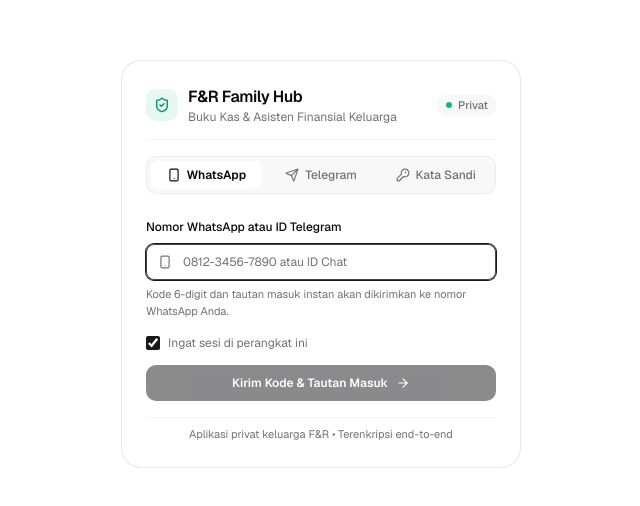
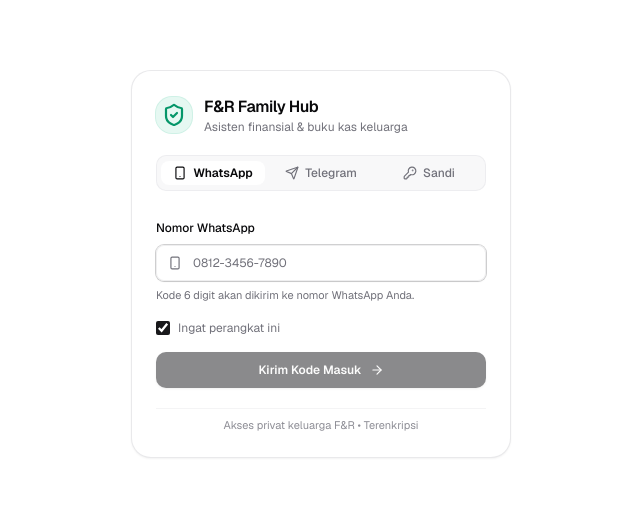
Before and after one commit to muhalfatih/fnr-family-assistant, a Next.js app: page /login in a window 1280 px wide. Shown: the part 136-642 px from the top of the page, without its empty margins (319-959 px from the left). Built offline with nearby package versions, Linux system fonts and the light colour scheme.

Commit message:
style(login): distill login page ui, reduce visual clutter and simplify copy

```diff
--- a/src/app/login/page.tsx
+++ b/src/app/login/page.tsx
@@ -343,33 +343,25 @@
   }
 
   return (
-    <main className="min-h-screen w-full bg-background flex flex-col justify-center items-center p-4 sm:p-6 relative select-none">
+    <main className="min-h-screen w-full bg-background flex flex-col justify-center items-center p-4 sm:p-6 select-none">
       {/* Main Centered Card Container */}
-      <div className="sm:max-w-[400px] w-full rounded-2xl border border-border/80 bg-card p-5 sm:p-6 shadow-xs space-y-4 z-10">
-        {/* Integrated Card Header */}
-        <div className="space-y-1 pb-3.5 border-b border-border/40 text-left">
-          <div className="flex items-center justify-between gap-2">
-            <div className="flex items-center gap-2.5">
-              <div className="size-8 rounded-lg bg-emerald-500/10 text-emerald-600 dark:text-emerald-400 flex items-center justify-center shrink-0">
-                <ShieldCheck className="size-4" strokeWidth={2.2} aria-hidden="true" />
+      <div className="w-full sm:max-w-[380px] rounded-2xl border border-border/80 bg-card p-6 shadow-sm space-y-5">
+        {/* Brand Masthead */}
+        <div className="flex items-center gap-3">
+          <div className="size-9 rounded-xl bg-emerald-500/10 text-emerald-600 dark:text-emerald-400 flex items-center justify-center shrink-0 ring-1 ring-emerald-500/20">
+            <ShieldCheck className="size-4.5" strokeWidth={2.2} aria-hidden="true" />
           </div>
-              <div className="flex flex-col">
+          <div>
             <h1 className="text-base font-semibold tracking-tight text-foreground">
               F&amp;R Family Hub
             </h1>
             <p className="text-xs text-muted-foreground">
-                  Buku Kas &amp; Asisten Finansial Keluarga
+              Asisten finansial &amp; buku kas keluarga
             </p>
           </div>
         </div>
-            <span className="inline-flex items-center gap-1.5 text-[11px] font-medium text-muted-foreground bg-muted/60 px-2 py-0.5 rounded-md shrink-0">
-              <span className="size-1.5 rounded-full bg-emerald-500" />
-              <span>Privat</span>
-            </span>
-          </div>
-        </div>
 
-        {/* Method Switcher Tabs (shadcn Tabs component) */}
+        {/* Method Switcher Tabs */}
         {step === "input" && (
           <Tabs
             value={method}
@@ -380,27 +372,27 @@
             }}
             className="w-full"
           >
-            <TabsList className="w-full grid grid-cols-3 bg-muted/60 p-1 border border-border/60 h-auto gap-1 rounded-lg">
+            <TabsList className="w-full grid grid-cols-3 bg-muted/60 p-1 border border-border/50 h-9 rounded-lg">
               <TabsTrigger
                 value="whatsapp"
-                className="text-xs px-2 sm:px-3 py-1.5 truncate gap-1.5 cursor-pointer"
+                className="text-xs py-1 gap-1.5 cursor-pointer data-[state=active]:bg-background data-[state=active]:shadow-xs"
               >
                 <Smartphone className="size-3.5 shrink-0" />
                 <span>WhatsApp</span>
               </TabsTrigger>
               <TabsTrigger
                 value="telegram"
-                className="text-xs px-2 sm:px-3 py-1.5 truncate gap-1.5 cursor-pointer"
+                className="text-xs py-1 gap-1.5 cursor-pointer data-[state=active]:bg-background data-[state=active]:shadow-xs"
               >
                 <Send className="size-3.5 shrink-0" />
                 <span>Telegram</span>
               </TabsTrigger>
               <TabsTrigger
                 value="password"
-                className="text-xs px-2 sm:px-3 py-1.5 truncate gap-1.5 cursor-pointer"
+                className="text-xs py-1 gap-1.5 cursor-pointer data-[state=active]:bg-background data-[state=active]:shadow-xs"
               >
                 <KeyRound className="size-3.5 shrink-0" />
-                <span>Kata Sandi</span>
+                <span>Sandi</span>
               </TabsTrigger>
             </TabsList>
           </Tabs>
@@ -408,37 +400,37 @@
 
         {/* STEP 1: WHATSAPP / TELEGRAM INPUT */}
         {step === "input" && (method === "whatsapp" || method === "telegram") && (
-          <form onSubmit={handleSendOtp} className="space-y-3.5 pt-1">
+          <form onSubmit={handleSendOtp} className="space-y-4 pt-1">
             {method === "whatsapp" ? (
               <div className="space-y-1.5">
                 <Label htmlFor="whatsappInput" className="text-xs font-medium text-foreground">
-                  Nomor WhatsApp atau ID Telegram
+                  Nomor WhatsApp
                 </Label>
                 <div className="relative flex items-center">
                   <Smartphone className="absolute left-3 size-3.5 text-muted-foreground pointer-events-none" />
                   <Input
                     id="whatsappInput"
-                    type="text"
+                    type="tel"
                     value={phone}
                     onChange={(e) => {
                       setPhone(e.target.value);
                       if (error) setError(null);
                     }}
-                    placeholder="0812-3456-7890 atau ID Chat"
-                    className="h-9 pl-9 text-xs bg-background/50 border-border/60 focus:border-primary/80"
+                    placeholder="0812-3456-7890"
+                    className="h-9 pl-9 text-xs bg-background/50 border-border/60 focus-visible:ring-primary/20"
                     disabled={isLoading}
                     autoFocus
                     required
                   />
                 </div>
                 <p className="text-[11px] text-muted-foreground">
-                  Kode 6-digit dan tautan masuk instan akan dikirimkan ke nomor WhatsApp Anda.
+                  Kode 6 digit akan dikirim ke nomor WhatsApp Anda.
                 </p>
               </div>
             ) : (
               <div className="space-y-1.5">
                 <Label htmlFor="telegramInput" className="text-xs font-medium text-foreground">
-                  Username, Nomor HP, atau ID Chat Telegram
+                  Username atau ID Telegram
                 </Label>
                 <div className="relative flex items-center">
                   <Send className="absolute left-3 size-3.5 text-muted-foreground pointer-events-none" />
@@ -451,35 +443,35 @@
                       if (error) setError(null);
                       if (telegramActivationPrompt) setTelegramActivationPrompt(null);
                     }}
-                    placeholder="@username, nomor HP, atau ID Chat"
-                    className="h-9 pl-9 text-xs bg-background/50 border-border/60 focus:border-primary/80"
+                    placeholder="@username atau ID chat"
+                    className="h-9 pl-9 text-xs bg-background/50 border-border/60 focus-visible:ring-primary/20"
                     disabled={isLoading}
                     autoFocus
                     required
                   />
                 </div>
                 <p className="text-[11px] text-muted-foreground">
-                  Kode 6-digit dan tautan masuk instan akan dikirimkan ke Telegram Anda.
+                  Kode 6 digit akan dikirim ke Telegram Anda.
                 </p>
               </div>
             )}
 
             {/* Telegram Activation Guide Card */}
             {telegramActivationPrompt ? (
-              <div className="flex flex-col gap-2.5 p-3 rounded-xl bg-amber-500/10 text-amber-900 dark:text-amber-200 text-xs border border-amber-500/20 animate-in fade-in">
-                <div className="flex items-start gap-2">
+              <div className="p-3 rounded-xl bg-amber-500/10 border border-amber-500/20 text-xs space-y-2 animate-in fade-in">
+                <div className="flex items-start gap-2 text-amber-900 dark:text-amber-200">
                   <Sparkles className="size-4 shrink-0 text-amber-600 dark:text-amber-400 mt-0.5" />
-                  <div className="space-y-1">
+                  <div className="space-y-0.5">
                     <p className="font-semibold text-foreground">
-                      Akun {telegramActivationPrompt.memberName || "Anggota"} Ditemukan!
+                      Akun {telegramActivationPrompt.memberName || "Anggota"} Ditemukan
                     </p>
-                    <p className="text-[11px] leading-relaxed text-muted-foreground">
-                      Karena ini pertama kali Anda login via Telegram, silakan aktifkan dengan membuka bot dan mengirim <code>/start</code> agar akun Anda otomatis terhubung.
+                    <p className="text-[11px] text-muted-foreground">
+                      Kirim <code>/start</code> ke bot agar Telegram Anda otomatis terhubung.
                     </p>
                   </div>
                 </div>
 
-                <div className="flex flex-wrap items-center gap-2 pt-1 border-t border-amber-500/20">
+                <div className="flex items-center gap-2 pt-1 border-t border-amber-500/20">
                   <a
                     href={`https://t.me/${telegramActivationPrompt.botUsername || "fnr_assistant_bot"}?start=login`}
                     target="_blank"
@@ -487,7 +479,7 @@
                     className="inline-flex items-center gap-1.5 px-2.5 py-1 rounded-md bg-primary text-primary-foreground text-[11px] font-medium hover:bg-primary/90 transition-colors"
                   >
                     <Send className="size-3" />
-                    <span>Buka Bot Telegram (@{telegramActivationPrompt.botUsername || "fnr_assistant_bot"})</span>
+                    <span>Buka Bot Telegram</span>
                   </a>
 
                   {telegramActivationPrompt.hasWhatsapp && (
@@ -498,31 +490,30 @@
                         setTelegramActivationPrompt(null);
                         setError(null);
                       }}
-                      className="inline-flex items-center gap-1 text-[11px] text-primary hover:underline font-medium cursor-pointer"
+                      className="text-[11px] text-primary hover:underline font-medium cursor-pointer"
                     >
-                      <Smartphone className="size-3" />
-                      <span>Masuk via WhatsApp</span>
+                      Masuk via WhatsApp
                     </button>
                   )}
                 </div>
               </div>
             ) : error ? (
-              <div className="flex items-start gap-2 p-2.5 rounded-xl bg-destructive/10 text-destructive text-xs leading-relaxed border border-destructive/20 animate-in fade-in">
+              <div className="flex items-start gap-2 p-2.5 rounded-xl bg-destructive/10 text-destructive text-xs border border-destructive/20 animate-in fade-in">
                 <AlertCircle className="size-3.5 shrink-0 mt-0.5" />
                 <span>{error}</span>
               </div>
             ) : null}
 
             {/* Remember Me Checkbox */}
-            <div className="flex items-center justify-between pt-0.5">
+            <div className="flex items-center justify-between">
               <label className="flex items-center gap-2 cursor-pointer select-none">
                 <input
                   type="checkbox"
                   checked={rememberMe}
                   onChange={(e) => setRememberMe(e.target.checked)}
-                  className="size-3.5 rounded border-border text-primary focus:ring-primary/20 cursor-pointer accent-primary"
+                  className="size-3.5 rounded border-border text-primary accent-primary cursor-pointer"
                 />
-                <span className="text-xs text-muted-foreground">Ingat sesi di perangkat ini</span>
+                <span className="text-xs text-muted-foreground">Ingat perangkat ini</span>
               </label>
             </div>
 
@@ -530,16 +521,16 @@
             <Button
               type="submit"
               disabled={isLoading || (method === "whatsapp" ? !phone.trim() : !telegramId.trim())}
-              className="w-full h-9 text-xs font-semibold bg-primary text-primary-foreground hover:bg-primary/90 rounded-lg shadow-xs cursor-pointer gap-2 transition-all"
+              className="w-full h-9 text-xs font-semibold bg-primary text-primary-foreground hover:bg-primary/90 rounded-lg cursor-pointer gap-2 transition-all"
             >
               {isLoading ? (
                 <>
                   <Loader2 className="size-3.5 animate-spin" />
-                  <span>Mengirimkan kode masuk...</span>
+                  <span>Mengirim kode...</span>
                 </>
               ) : (
                 <>
-                  <span>Kirim Kode &amp; Tautan Masuk</span>
+                  <span>Kirim Kode Masuk</span>
                   <ArrowRight className="size-3.5" />
                 </>
               )}
@@ -549,7 +540,7 @@
 
         {/* STEP 2: VERIFY 6-DIGIT OTP INDIVIDUAL SLOTS */}
         {step === "verify" && (method === "whatsapp" || method === "telegram") && (
-          <form onSubmit={handleVerifyOtp} className="space-y-4 pt-1">
+          <form onSubmit={handleVerifyOtp} className="space-y-4">
             <div className="flex items-center justify-between">
               <button
                 type="button"
@@ -560,19 +551,19 @@
                 className="inline-flex items-center gap-1.5 text-xs text-muted-foreground hover:text-foreground transition-colors cursor-pointer"
               >
                 <ArrowLeft className="size-3.5" />
-                <span>Ganti nomor atau ID</span>
+                <span>Ganti nomor / ID</span>
               </button>
-              <span className="text-[11px] font-medium px-2 py-0.5 rounded-md bg-muted/70 text-muted-foreground border border-border/50">
+              <span className="text-[11px] font-medium px-2 py-0.5 rounded-md bg-muted text-muted-foreground border border-border/50">
                 {method === "whatsapp" ? "WhatsApp" : "Telegram"}
               </span>
             </div>
 
-            <div className="text-center space-y-0.5 py-0.5">
+            <div className="text-center space-y-0.5">
               <p className="text-xs font-semibold text-foreground">
-                Masukkan 6-Digit Kode Masuk
+                Masukkan Kode Verifikasi
               </p>
               <p className="text-[11px] text-muted-foreground">
-                Telah dikirim ke <strong className="font-semibold text-foreground">{targetDisplay}</strong>
+                Dikirim ke <strong className="font-semibold text-foreground">{targetDisplay}</strong>
               </p>
             </div>
 
@@ -581,10 +572,10 @@
               <div className="p-2.5 rounded-xl bg-amber-500/10 border border-amber-500/20 text-[11px] text-amber-700 dark:text-amber-300 space-y-1">
                 <div className="flex items-center gap-1.5 font-semibold">
                   <Sparkles className="size-3.5 text-amber-500" />
-                  <span>Mode Pengujian / Simulasi</span>
+                  <span>Mode Pengujian</span>
                 </div>
-                <p className="text-[11px] leading-tight">
-                  Kode verifikasi Anda:{" "}
+                <p>
+                  Kode Anda:{" "}
                   <code className="font-bold text-xs bg-amber-500/20 px-1.5 py-0.5 rounded font-mono">
                     {simulationHint.code}
                   </code>
@@ -600,7 +591,7 @@
               </div>
             )}
 
-            {/* 6-Slot Kotak Input OTP (Shadcn Native Style) */}
+            {/* 6-Slot Kotak Input OTP */}
             <div className="flex items-center justify-center gap-2 py-1">
               {Array.from({ length: 6 }).map((_, index) => (
                 <input
@@ -616,7 +607,7 @@
                   onChange={(e) => handleDigitChange(index, e.target.value)}
                   onKeyDown={(e) => handleDigitKeyDown(index, e)}
                   onPaste={handleDigitPaste}
-                  className="size-10 rounded-lg border border-border/80 bg-background/50 text-center font-mono text-base font-bold text-foreground tabular-nums shadow-xs transition-all focus:border-primary focus:ring-1 focus:ring-primary/20 focus:outline-none"
+                  className="size-10 rounded-lg border border-border/80 bg-background/50 text-center font-mono text-base font-bold text-foreground tabular-nums shadow-2xs transition-all focus-visible:border-primary focus-visible:ring-1 focus-visible:ring-primary/20 focus-visible:outline-none"
                   aria-label={`Digit ke ${index + 1}`}
                 />
               ))}
@@ -632,18 +623,18 @@
 
             {/* Error Message */}
             {error && (
-              <div className="flex items-start gap-2 p-2.5 rounded-xl bg-destructive/10 text-destructive text-xs leading-relaxed border border-destructive/20 animate-in fade-in">
+              <div className="flex items-start gap-2 p-2.5 rounded-xl bg-destructive/10 text-destructive text-xs border border-destructive/20 animate-in fade-in">
                 <AlertCircle className="size-3.5 shrink-0 mt-0.5" />
                 <span>{error}</span>
               </div>
             )}
 
-            {/* Resend Cooldown Button */}
-            <div className="text-center pt-0.5">
+            {/* Resend Cooldown */}
+            <div className="text-center">
               {resendCooldown > 0 ? (
                 <p className="text-[11px] text-muted-foreground flex items-center justify-center gap-1.5">
                   <RefreshCw className="size-3 animate-spin text-muted-foreground" />
-                  <span>Kirim ulang kode dalam {resendCooldown} detik</span>
+                  <span>Kirim ulang dalam {resendCooldown}d</span>
                 </p>
               ) : (
                 <button
@@ -661,12 +652,12 @@
             <Button
               type="submit"
               disabled={isLoading || currentFullCode.length < 6}
-              className="w-full h-9 text-xs font-semibold bg-primary text-primary-foreground hover:bg-primary/90 rounded-lg shadow-xs cursor-pointer gap-2 transition-all"
+              className="w-full h-9 text-xs font-semibold bg-primary text-primary-foreground hover:bg-primary/90 rounded-lg cursor-pointer gap-2 transition-all"
             >
               {isLoading ? (
                 <>
                   <Loader2 className="size-3.5 animate-spin" />
-                  <span>Memverifikasi kode...</span>
+                  <span>Memverifikasi...</span>
                 </>
               ) : (
                 <>
@@ -680,17 +671,12 @@
 
         {/* STEP 1: AKUN & KATA SANDI TAB */}
         {step === "input" && method === "password" && (
-          <form onSubmit={handleEmailPasswordLogin} className="space-y-3.5 pt-1">
+          <form onSubmit={handleEmailPasswordLogin} className="space-y-4 pt-1">
             {/* Universal Identifier Input */}
             <div className="space-y-1.5">
-              <div className="flex items-center justify-between">
               <Label htmlFor="loginIdentifierInput" className="text-xs font-medium text-foreground">
                 Akun / Pengenal
               </Label>
-                <span className="text-[10px] text-muted-foreground">
-                  WA, Telegram, atau Nama
-                </span>
-              </div>
               <div className="relative flex items-center">
                 {getIdentifierIcon(identifier)}
                 <Input
@@ -701,17 +687,14 @@
                     setIdentifier(e.target.value);
                     if (error) setError(null);
                   }}
-                  placeholder="No. WA / @username / ID Telegram / Nama"
-                  className="h-9 pl-9 text-xs bg-background/50 border-border/60 focus:border-primary/80 font-medium"
+                  placeholder="No. WA, @username, ID, atau nama"
+                  className="h-9 pl-9 text-xs bg-background/50 border-border/60 focus-visible:ring-primary/20 font-medium"
                   disabled={isLoading}
                   autoComplete="username"
                   autoFocus
                   required
                 />
               </div>
-              <p className="text-[11px] text-muted-foreground leading-relaxed">
-                Bisa menggunakan nomor WhatsApp, username Telegram, Chat ID numerik, nama anggota, atau email.
-              </p>
             </div>
 
             {/* Password Input */}
@@ -730,7 +713,7 @@
                     if (error) setError(null);
                   }}
                   placeholder="Masukkan kata sandi"
-                  className="h-9 pl-9 pr-9 text-xs bg-background/50 border-border/60 focus:border-primary/80"
+                  className="h-9 pl-9 pr-9 text-xs bg-background/50 border-border/60 focus-visible:ring-primary/20"
                   disabled={isLoading}
                   autoComplete="current-password"
                   required
@@ -739,7 +722,6 @@
                   type="button"
                   onClick={() => setShowPassword(!showPassword)}
                   className="absolute right-2.5 size-6 flex items-center justify-center text-muted-foreground hover:text-foreground cursor-pointer rounded-md transition-colors"
-                  title={showPassword ? "Sembunyikan sandi" : "Lihat sandi"}
                   aria-label={showPassword ? "Sembunyikan sandi" : "Lihat sandi"}
                 >
                   {showPassword ? <EyeOff className="size-3.5" /> : <Eye className="size-3.5" />}
@@ -748,21 +730,21 @@
             </div>
 
             {/* Remember Me Checkbox */}
-            <div className="flex items-center justify-between pt-0.5">
+            <div className="flex items-center justify-between">
               <label className="flex items-center gap-2 cursor-pointer select-none">
                 <input
                   type="checkbox"
                   checked={rememberMe}
                   onChange={(e) => setRememberMe(e.target.checked)}
-                  className="size-3.5 rounded border-border text-primary focus:ring-primary/20 cursor-pointer accent-primary"
+                  className="size-3.5 rounded border-border text-primary accent-primary cursor-pointer"
                 />
-                <span className="text-xs text-muted-foreground">Ingat sesi di perangkat ini</span>
+                <span className="text-xs text-muted-foreground">Ingat perangkat ini</span>
               </label>
             </div>
 
             {/* Error Message */}
             {error && (
-              <div className="flex items-start gap-2 p-2.5 rounded-xl bg-destructive/10 text-destructive text-xs leading-relaxed border border-destructive/20 animate-in fade-in">
+              <div className="flex items-start gap-2 p-2.5 rounded-xl bg-destructive/10 text-destructive text-xs border border-destructive/20 animate-in fade-in">
                 <AlertCircle className="size-3.5 shrink-0 mt-0.5" />
                 <span>{error}</span>
               </div>
@@ -772,16 +754,16 @@
             <Button
               type="submit"
               disabled={isLoading || !identifier.trim() || !password.trim()}
-              className="w-full h-9 text-xs font-semibold bg-primary text-primary-foreground hover:bg-primary/90 rounded-lg shadow-xs cursor-pointer gap-2 transition-all"
+              className="w-full h-9 text-xs font-semibold bg-primary text-primary-foreground hover:bg-primary/90 rounded-lg cursor-pointer gap-2 transition-all"
             >
               {isLoading ? (
                 <>
                   <Loader2 className="size-3.5 animate-spin" />
-                  <span>Memverifikasi kredensial...</span>
+                  <span>Memverifikasi...</span>
                 </>
               ) : (
                 <>
-                  <span>Masuk ke Dashboard</span>
+                  <span>Masuk</span>
                   <ArrowRight className="size-3.5" />
                 </>
               )}
@@ -791,8 +773,8 @@
 
         {/* Footer Reassurance */}
         <div className="text-center pt-2 border-t border-border/40">
-          <p className="text-[11px] text-muted-foreground">
-            Aplikasi privat keluarga F&amp;R • Terenkripsi end-to-end
+          <p className="text-[11px] text-muted-foreground/80">
+            Akses privat keluarga F&amp;R • Terenkripsi
           </p>
         </div>
       </div>
@@ -805,9 +787,9 @@
     <Suspense
       fallback={
         <main className="min-h-screen w-full bg-background flex flex-col justify-center items-center p-4 sm:p-6 select-none">
-          <div className="sm:max-w-[400px] w-full rounded-2xl border border-border/80 bg-card p-6 shadow-xs flex flex-col items-center gap-3">
-            <div className="size-8 rounded-lg bg-emerald-500/10 text-emerald-600 dark:text-emerald-400 flex items-center justify-center ring-1 ring-emerald-500/20">
-              <ShieldCheck className="size-4" />
+          <div className="w-full sm:max-w-[380px] rounded-2xl border border-border/80 bg-card p-6 shadow-sm flex flex-col items-center gap-3">
+            <div className="size-9 rounded-xl bg-emerald-500/10 text-emerald-600 dark:text-emerald-400 flex items-center justify-center ring-1 ring-emerald-500/20">
+              <ShieldCheck className="size-4.5" />
             </div>
             <div className="flex items-center gap-2 text-xs text-muted-foreground">
               <Loader2 className="size-3.5 animate-spin text-muted-foreground" />
```
Lines whose indentation alone changed are shown as unchanged.
